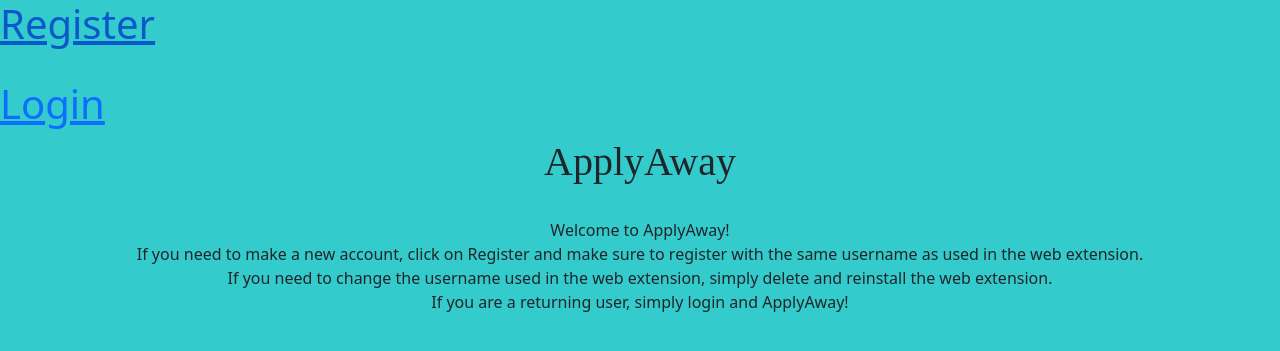
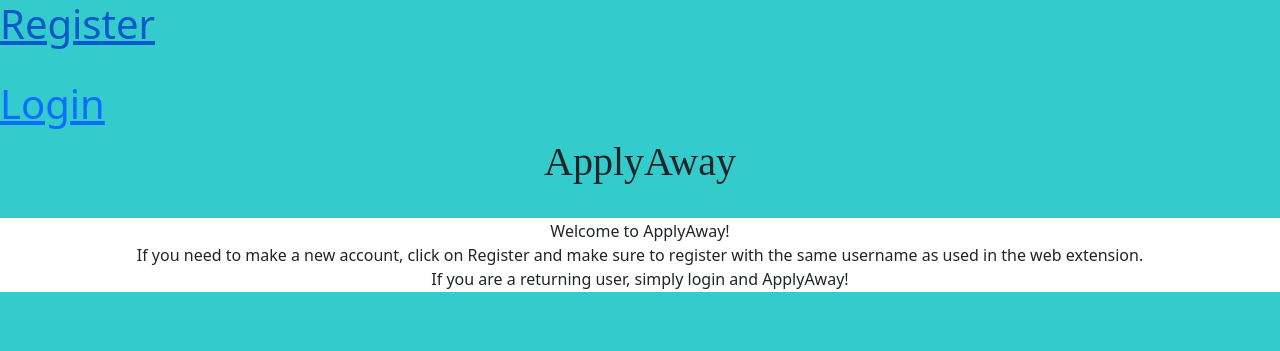
Before and after one commit to parth1175/ForFreelancer, a Django app: template demoapp/templates/demoapp/htmlcode.html in a window 1280 px wide. Shown: the top 351 px of the page. Run offline with Django 4.2, Linux system fonts and the light colour scheme; the template is opened without the code that fills it, so the values that code supplies are empty.

Commit message:
Front page description changed

```diff
--- a/demoapp/templates/demoapp/htmlcode.html
+++ b/demoapp/templates/demoapp/htmlcode.html
@@ -41,10 +41,11 @@ times {
 
 {%if user.username%}
 {%else%}
-<center>Welcome to ApplyAway!<br> If you need to make a new account,
-click on Register and make sure to register with the same username as used in the web extension. <br> If you need to
-change the username used in the web extension, simply delete and reinstall the web extension.<br> If you are a returning user,
-simply login and ApplyAway!</center>
+<table>
+<center><td><center>Welcome to ApplyAway!<br> If you need to make a new account,
+click on Register and make sure to register with the same username as used in the web extension. <br>  If you are a returning user,
+    simply login and ApplyAway!</center></td></center>
+    </table>
 {%endif%}
 
 	<center><table style="width:95%">
```
